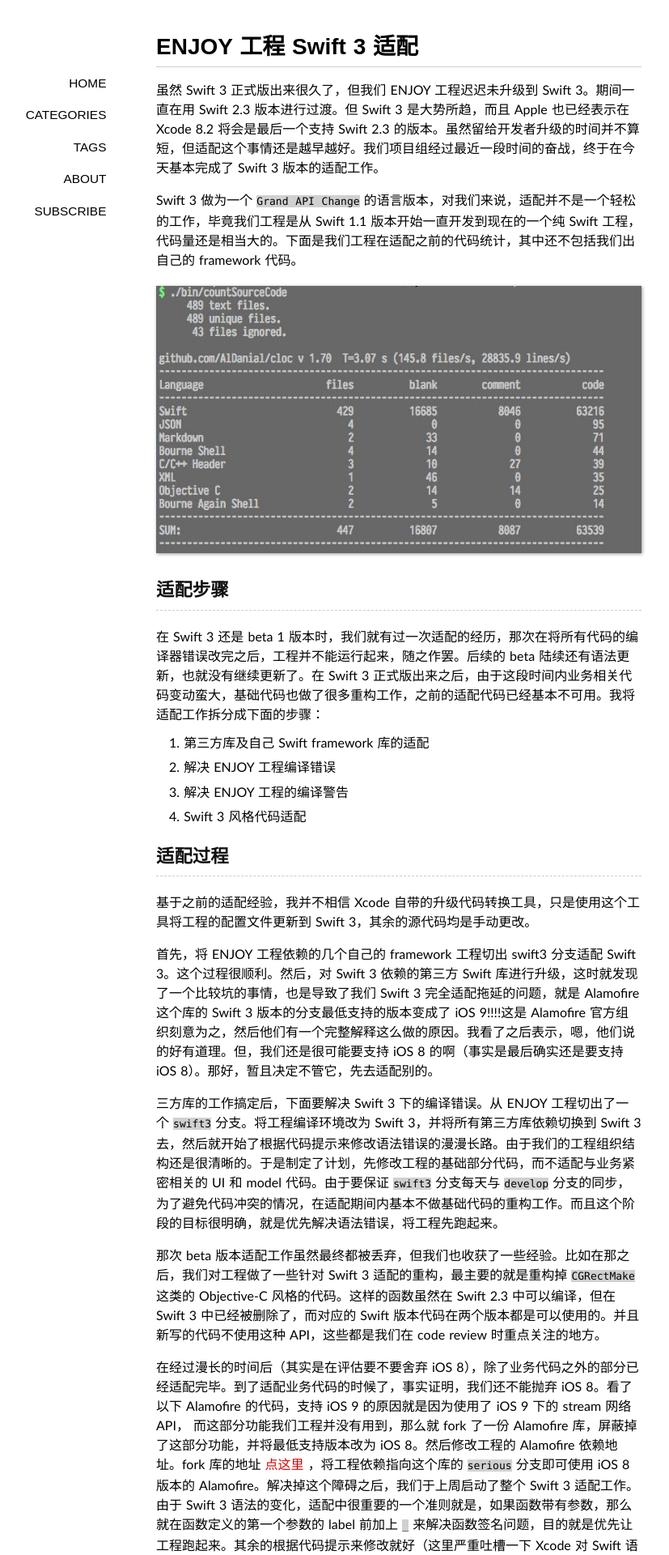
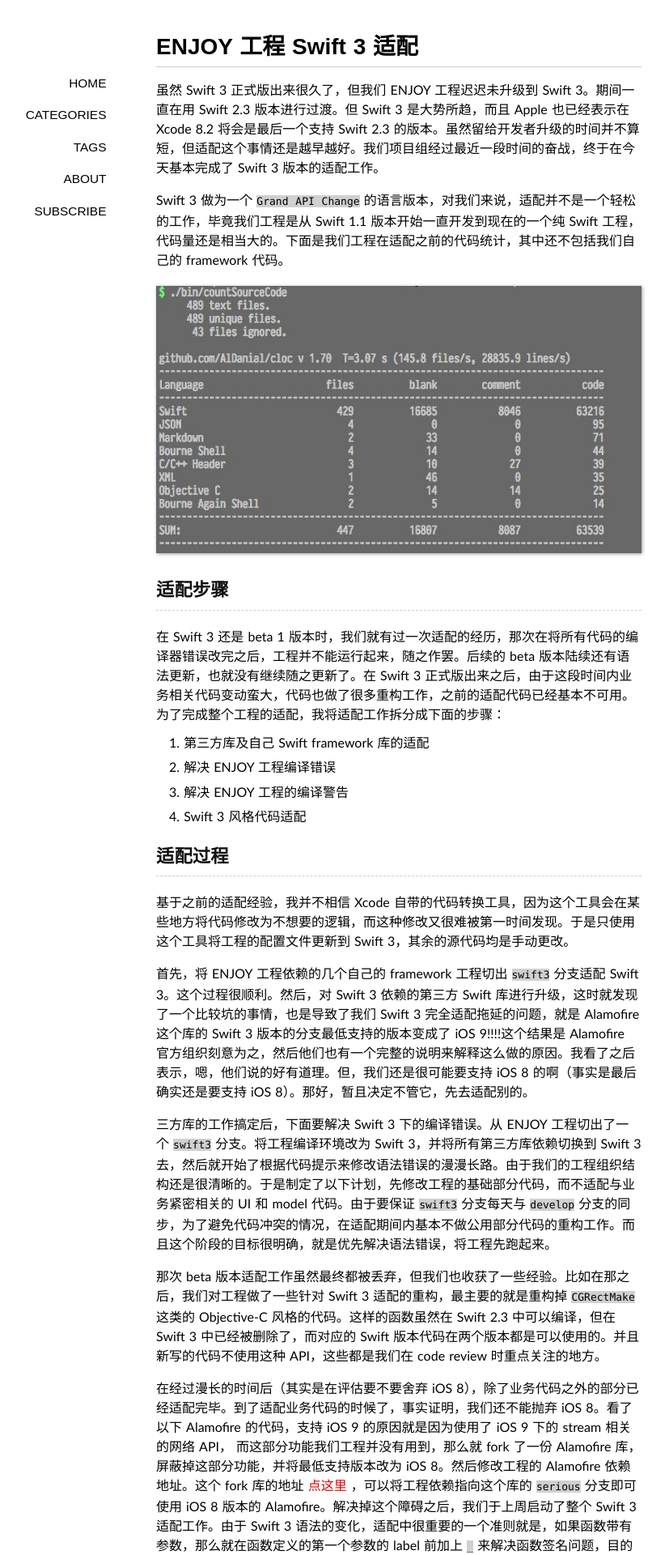
Before and after one commit to webfrogs/webfrogs.github.com, a Jekyll site: the page built from _posts/2016-11-03-swift3-adaption.md, in a window 1280 px wide. Shown: the top 1920 px of the page at 81% size, without its empty margins (147-974 px from the left). Built offline with Jekyll 4.4.1, drawn with Linux system fonts in a browser that asks for light colours; some of the changed text lies outside the part shown.

Commit message:
fix some problems

````diff
--- a/_posts/2016-11-03-swift3-adaption.md
+++ b/_posts/2016-11-03-swift3-adaption.md
@@ -11,14 +11,14 @@ tags:
 
 虽然 Swift 3 正式版出来很久了，但我们 ENJOY 工程迟迟未升级到 Swift 3。期间一直在用 Swift 2.3 版本进行过渡。但 Swift 3 是大势所趋，而且 Apple 也已经表示在 Xcode 8.2 将会是最后一个支持 Swift 2.3 的版本。虽然留给开发者升级的时间并不算短，但适配这个事情还是越早越好。我们项目组经过最近一段时间的奋战，终于在今天基本完成了 Swift 3 版本的适配工作。
 
-Swift 3 做为一个 `Grand API Change` 的语言版本，对我们来说，适配并不是一个轻松的工作，毕竟我们工程是从 Swift 1.1 版本开始一直开发到现在的一个纯 Swift 工程，代码量还是相当大的。下面是我们工程在适配之前的代码统计，其中还不包括我们出自己的 framework 代码。
+Swift 3 做为一个 `Grand API Change` 的语言版本，对我们来说，适配并不是一个轻松的工作，毕竟我们工程是从 Swift 1.1 版本开始一直开发到现在的一个纯 Swift 工程，代码量还是相当大的。下面是我们工程在适配之前的代码统计，其中还不包括我们自己的 framework 代码。
 
 ![](/assets/images/2016-11-03-001.jpg)
 
 ## 适配步骤
 ---
 
-在 Swift 3 还是 beta 1 版本时，我们就有过一次适配的经历，那次在将所有代码的编译器错误改完之后，工程并不能运行起来，随之作罢。后续的 beta 陆续还有语法更新，也就没有继续更新了。在 Swift 3 正式版出来之后，由于这段时间内业务相关代码变动蛮大，基础代码也做了很多重构工作，之前的适配代码已经基本不可用。我将适配工作拆分成下面的步骤：
+在 Swift 3 还是 beta 1 版本时，我们就有过一次适配的经历，那次在将所有代码的编译器错误改完之后，工程并不能运行起来，随之作罢。后续的 beta 版本陆续还有语法更新，也就没有继续随之更新了。在 Swift 3 正式版出来之后，由于这段时间内业务相关代码变动蛮大，代码也做了很多重构工作，之前的适配代码已经基本不可用。为了完成整个工程的适配，我将适配工作拆分成下面的步骤：
 
 1. 第三方库及自己 Swift framework 库的适配
 2. 解决 ENJOY 工程编译错误
@@ -27,24 +27,24 @@ Swift 3 做为一个 `Grand API Change` 的语言版本，对我们来说，适
 
 ## 适配过程
 ---
-基于之前的适配经验，我并不相信 Xcode 自带的升级代码转换工具，只是使用这个工具将工程的配置文件更新到 Swift 3，其余的源代码均是手动更改。
+基于之前的适配经验，我并不相信 Xcode 自带的代码转换工具，因为这个工具会在某些地方将代码修改为不想要的逻辑，而这种修改又很难被第一时间发现。于是只使用这个工具将工程的配置文件更新到 Swift 3，其余的源代码均是手动更改。
 
-首先，将 ENJOY 工程依赖的几个自己的 framework 工程切出 swift3 分支适配 Swift 3。这个过程很顺利。然后，对 Swift 3 依赖的第三方 Swift 库进行升级，这时就发现了一个比较坑的事情，也是导致了我们 Swift 3 完全适配拖延的问题，就是 Alamofire 这个库的 Swift 3 版本的分支最低支持的版本变成了 iOS 9!!!!这是 Alamofire 官方组织刻意为之，然后他们有一个完整解释这么做的原因。我看了之后表示，嗯，他们说的好有道理。但，我们还是很可能要支持 iOS 8 的啊（事实是最后确实还是要支持 iOS 8）。那好，暂且决定不管它，先去适配别的。
+首先，将 ENJOY 工程依赖的几个自己的 framework 工程切出 `swift3` 分支适配 Swift 3。这个过程很顺利。然后，对 Swift 3 依赖的第三方 Swift 库进行升级，这时就发现了一个比较坑的事情，也是导致了我们 Swift 3 完全适配拖延的问题，就是 Alamofire 这个库的 Swift 3 版本的分支最低支持的版本变成了 iOS 9!!!!这个结果是 Alamofire 官方组织刻意为之，然后他们也有一个完整的说明来解释这么做的原因。我看了之后表示，嗯，他们说的好有道理。但，我们还是很可能要支持 iOS 8 的啊（事实是最后确实还是要支持 iOS 8）。那好，暂且决定不管它，先去适配别的。
 
-三方库的工作搞定后，下面要解决 Swift 3 下的编译错误。从 ENJOY 工程切出了一个 `swift3` 分支。将工程编译环境改为 Swift 3，并将所有第三方库依赖切换到 Swift 3 去，然后就开始了根据代码提示来修改语法错误的漫漫长路。由于我们的工程组织结构还是很清晰的。于是制定了计划，先修改工程的基础部分代码，而不适配与业务紧密相关的 UI 和 model 代码。由于要保证 `swift3` 分支每天与 `develop` 分支的同步，为了避免代码冲突的情况，在适配期间内基本不做基础代码的重构工作。而且这个阶段的目标很明确，就是优先解决语法错误，将工程先跑起来。
+三方库的工作搞定后，下面要解决 Swift 3 下的编译错误。从 ENJOY 工程切出了一个 `swift3` 分支。将工程编译环境改为 Swift 3，并将所有第三方库依赖切换到 Swift 3 去，然后就开始了根据代码提示来修改语法错误的漫漫长路。由于我们的工程组织结构还是很清晰的。于是制定了以下计划，先修改工程的基础部分代码，而不适配与业务紧密相关的 UI 和 model 代码。由于要保证 `swift3` 分支每天与 `develop` 分支的同步，为了避免代码冲突的情况，在适配期间内基本不做公用部分代码的重构工作。而且这个阶段的目标很明确，就是优先解决语法错误，将工程先跑起来。
 
 那次 beta 版本适配工作虽然最终都被丢弃，但我们也收获了一些经验。比如在那之后，我们对工程做了一些针对 Swift 3 适配的重构，最主要的就是重构掉 `CGRectMake` 这类的 Objective-C 风格的代码。这样的函数虽然在 Swift 2.3 中可以编译，但在 Swift 3 中已经被删除了，而对应的 Swift 版本代码在两个版本都是可以使用的。并且新写的代码不使用这种 API，这些都是我们在 code review 时重点关注的地方。
 
-在经过漫长的时间后（其实是在评估要不要舍弃 iOS 8），除了业务代码之外的部分已经适配完毕。到了适配业务代码的时候了，事实证明，我们还不能抛弃 iOS 8。看了以下 Alamofire 的代码，支持 iOS 9 的原因就是因为使用了 iOS 9 下的 stream 网络 API， 而这部分功能我们工程并没有用到，那么就 fork 了一份 Alamofire 库，屏蔽掉了这部分功能，并将最低支持版本改为 iOS 8。然后修改工程的 Alamofire 依赖地址。fork 库的地址 [点这里](https://github.com/ricebook/Alamofire) ，将工程依赖指向这个库的 `serious` 分支即可使用 iOS 8 版本的 Alamofire。解决掉这个障碍之后，我们于上周启动了整个 Swift 3 适配工作。由于 Swift 3 语法的变化，适配中很重要的一个准则就是，如果函数带有参数，那么就在函数定义的第一个参数的 label 前加上 `_` 来解决函数签名问题，目的就是优先让工程跑起来。其余的根据代码提示来修改就好（这里严重吐槽一下 Xcode 对 Swift 语言的语法高亮速度，不过也可能是机器太慢）。一个小技巧：熟练使用文本替换可以节省不少时间，比如可以将一个文件中所有的 `private` 替换为 `fileprivate` 来解决作用域改变的问题。
+在经过漫长的时间后（其实是在评估要不要舍弃 iOS 8），除了业务代码之外的部分已经适配完毕。到了适配业务代码的时候了，事实证明，我们还不能抛弃 iOS 8。看了以下 Alamofire 的代码，支持 iOS 9 的原因就是因为使用了 iOS 9 下的 stream 相关的网络 API， 而这部分功能我们工程并没有用到，那么就 fork 了一份 Alamofire 库，屏蔽掉这部分功能，并将最低支持版本改为 iOS 8。然后修改工程的 Alamofire 依赖地址。这个 fork 库的地址 [点这里](https://github.com/ricebook/Alamofire) ，可以将工程依赖指向这个库的 `serious` 分支即可使用 iOS 8 版本的 Alamofire。解决掉这个障碍之后，我们于上周启动了整个 Swift 3 适配工作。由于 Swift 3 语法的变化，适配中很重要的一个准则就是，如果函数带有参数，那么就在函数定义的第一个参数的 label 前加上 `_` 来解决函数签名问题，目的就是优先让工程跑起来。其余的根据代码提示来修改就好（这里严重吐槽一下 Xcode 对 Swift 语言的语法高亮速度，不过也可能是机器太慢）。一个小技巧：熟练使用文本替换可以节省不少时间，比如可以将一个文件中所有的 `private` 替换为 `fileprivate` 来解决作用域改变的问题。
 
 好了，解决完工程中所有的 Error 之后，由于已经有了一次适配经验，所以对工程能够一下运行起来并没有报太大期望。果然，`cmd + r` 之后，不负众望的出现了一个下面的编译器错误：
 
 ```
 segment fault, exit code xxxx.
 ```
-查了资料之后，总结一句就是，出现这种情况，大部分都是因为 Swift 类型推断出了问题。最后定位到问题，是由于工程中使用了 RxCocoa 的一个 bindTo 函数的 closure 中，使用了 `$0` 这种缩写方式。老老实实去掉这种写法，然后明确写上 closure 的参数类型后，工程终于跑起来了！！！！！
+查阅资料之后，总结起来就是，出现这种情况，大部分都是因为 Swift 类型推断出了问题。最后定位到问题，是由于工程中使用了 RxCocoa 的一个 bindTo 函数的 closure 中，使用了 `$0` 这种参数缩写方式。老老实实去掉这种写法，然后明确写上 closure 的参数类型后，工程终于跑起来了！！！！！
 
-嗯，虽然跑起来了，但是 Xcode 显示的 warning 有 999+。总结了一下，warning 主要集中以下几个方面：
+嗯，虽然跑起来了，但是 Xcode 显示的 warning 有 999+。warning 主要集中以下几个方面：
 
 * 函数返回值未使用
 * RxSwift 的 API 变化
@@ -64,8 +64,8 @@ segment fault, exit code xxxx.
 ## 总结
 ---
 
-适配总的来说技术难度不大，但工作量不小，而且由于改动基本涉及所有 Swift 文件，回归测试是避免不了的了。而且适配工作还要找业务开发的间隙来做，这里如何把控是个关键。
+适配总的来说技术难度不大，但工作量不小，而且由于改动基本涉及所有 Swift 文件，回归测试是避免不了的。而且适配工作还要找业务开发的间隙来做，这里如何把控是个关键。
 
-对还未做适配的工程，如果在写代码时多考虑一下适配情况，对写出的代码进行调整，可以减少之后适配时的工作量。嗯，我还没去看 Swift 4 的相关变化。
+如果你的工程还未做适配，如果在写代码时多考虑一下适配情况，可以减少之后适配时的工作量。
 
-最后，祝自己在 Swift 适配工程师这条道路上越走越远。不说了，继续去做适配去了😂
+最后，祝自己在 Swift 适配工程师这条道路上越走越远。不说了，继续去做适配去了😂。嗯，我还没去看 Swift 4 的相关变化。
--- a/media/css/highlight.css
+++ b/media/css/highlight.css
@@ -1,3 +1,4 @@
+.highlight {background-color:#282B35;}
 .highlight table td { padding: 5px; }
 .highlight table pre { margin: 0; }
 .highlight .gh {
--- a/media/css/style.css
+++ b/media/css/style.css
@@ -1,13 +1,3 @@
-/*------------------------------------
-* sext
-*
-* @author linghua.zhang@me.com
-* @link http://lhzhang.com/
-* @update 2011-12-20
-*
-* |/ | (~ (~
-* |\.|._)._)
-* --------------------------------- */
 
 body{font-size:14px;word-spacing:1px;
 	margin-left:auto;
@@ -23,6 +13,10 @@ ol,ul{list-style-position:inside;}
 ol ul, ul ol, ul ul, ol ol {margin-left:1em;}
 pre code{padding:3px 10px;font-size:16px;line-height:1.6;display:block;color:white;}
 pre p{padding:0 0;}
+pre,code{font-family:Menlo,"Andale Mono",Consolas,"Courier New",Monaco,monospace;font-size:13px;}
+pre{overflow:auto;}
+pre p code{background-color: rgba(0, 0, 0, 0);}
+p code,li code{background-color:#d0d0d0;}
 blockquote{display:block;text-align:justify;border-left:4px solid #eeeeee;}
 blockquote{margin:1em 0em;padding-left:1.5em;}
 blockquote p{margin:0;padding:.5em 0;}
@@ -52,10 +46,6 @@ h1{font-family:"Cuprum","Hiragino Sans GB","Microsoft YaHei",sans-serif;font-siz
 h2{font-family:"Cuprum","Hiragino Sans GB","Microsoft YaHei",sans-serif;font-size:1.4em;color:#111;margin-top: 1em;}
 h3{font-family:"Cuprum","Hiragino Sans GB","Microsoft YaHei",sans-serif;font-size:1.2em;color:#222;}
 h4{font-family:"Cuprum","Hiragino Sans GB","Microsoft YaHei",sans-serif;font-size:1em;color:#333;}
-pre,code{font-family:Menlo,"Andale Mono",Consolas,"Courier New",Monaco,monospace;font-size:13px;background-color:#282B35;}
-pre{overflow:auto;}
-pre p code{background-color: rgba(0, 0, 0, 0);}
-p code,li code{background-color:#d0d0d0;}
 embed,object,iframe{display:block;margin:4px auto;}
 .gist{font-size: 12px;line-height:1.6;}
 
````
Also changed, not shown: _posts/2013-07-18-low-level_concurrency_apis.md (+27 -27 lines), _posts/2013-10-18-osx-sheet-window.md (+6 -7 lines), _posts/2013-10-22-add-member-to-category.md (+2 -2 lines), README.md.
